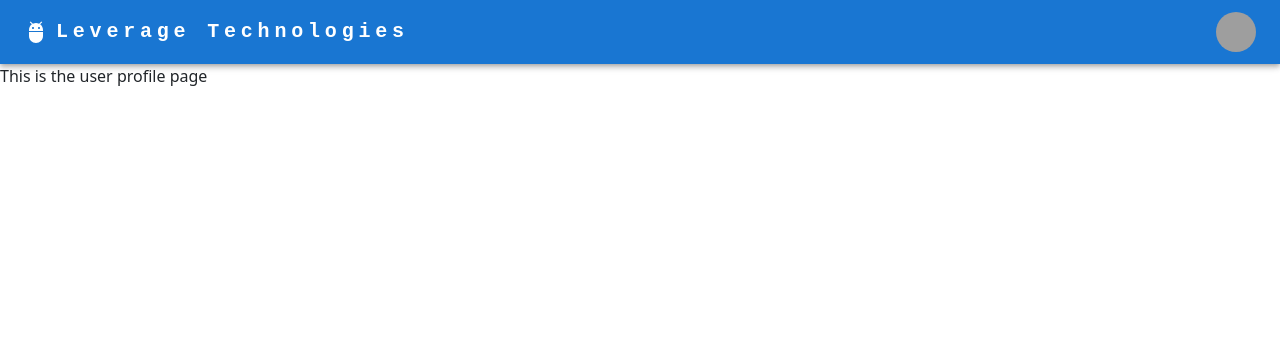
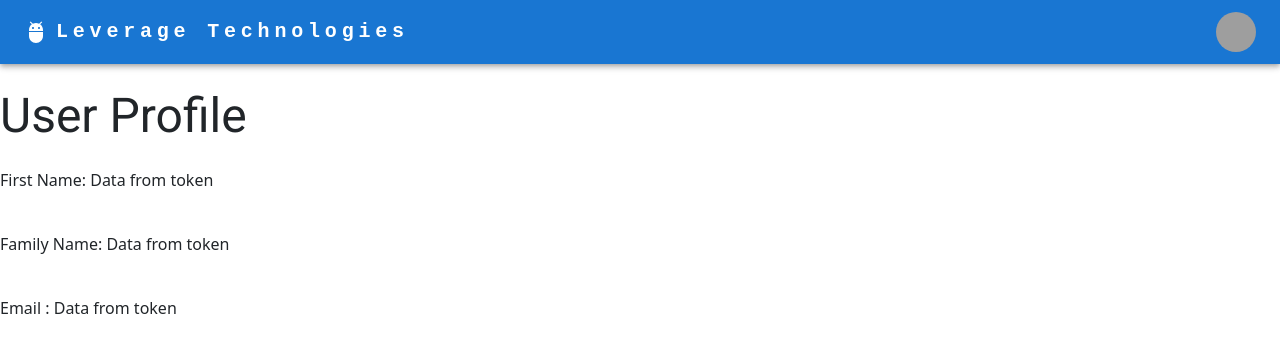
Before and after one commit to sdutt3/bleh, a React (Create React App) app: page /Profile in a window 1280 px wide. Shown: the top 352 px of the page. Built offline with nearby package versions, Linux system fonts and the light colour scheme; grey boxes are pictures that could not be loaded.

Commit message:
final dummy pages

```diff
--- a/package.json
+++ b/package.json
@@ -7,7 +7,7 @@
     "@babel/plugin-proposal-private-property-in-object": "7.21.11",
     "@emotion/react": "^11.11.1",
     "@emotion/styled": "^11.11.0",
-    "@fontsource/roboto": "^5.0.6",
+    "@fontsource/roboto": "^5.0.7",
     "@mui/icons-material": "^5.14.3",
     "@mui/material": "^5.14.3",
     "@testing-library/jest-dom": "^5.16.5",
--- a/src/logout.js
+++ b/src/logout.js
@@ -1,12 +1,17 @@
 import React from 'react'
-import Login from './Login'
+import Button from '@mui/material/Button';
+import { Link } from 'react-router-dom';
+import ResponsiveAppBar from './AppBar';
 function Logout() {
   return (
     <div>
+        <ResponsiveAppBar></ResponsiveAppBar>
+        {/* if no token found */}
         <p>You have successfully logged out</p>
-        <p>Login again?
-            <Login></Login>
-        </p>
+        {/* if token found */}
+         <Button component={Link} to="/" color="primary">
+                Login Again
+                </Button>
         </div>
 
   )
--- a/src/profile.js
+++ b/src/profile.js
@@ -1,22 +1,29 @@
 import React from 'react'
-// import Grid from '@material-ui/core/Grid'
+import {Grid, Typography} from '@mui/material';
 import ResponsiveAppBar from './AppBar';
+import '@fontsource/roboto/500.css';
 function  Profile() {
   return (
     <div>
         <ResponsiveAppBar></ResponsiveAppBar>
-        {/* <Grid container>
-            <Grid item xs={6}>
-            <p>First Name: </p>
+        <br></br>
+        <Typography variant="h3"> User Profile</Typography>
+        <br></br>
+        <Grid container direction="column" spacing={5} >
+            <Grid  item sm={6}>
+            <item>First Name: </item>
+            <item>Data from token</item>
             </Grid>
-            <Grid item xs={6}>
-            Family Name:
+            <Grid item sm={6}>
+            <item>Family Name: </item>
+            <item>Data from token</item>
             </Grid>
-            <Grid>
-            Email :
+            <Grid item sm={6}>
+            <item>Email : </item>
+            <item>Data from token</item>
             </Grid>
-        </Grid> */}
-        <p> This is the user profile page</p>
+        </Grid>
+
     </div>
   )
 }
```
Also changed, not shown: 1 other file (tests, documents, lock files or other folders).
